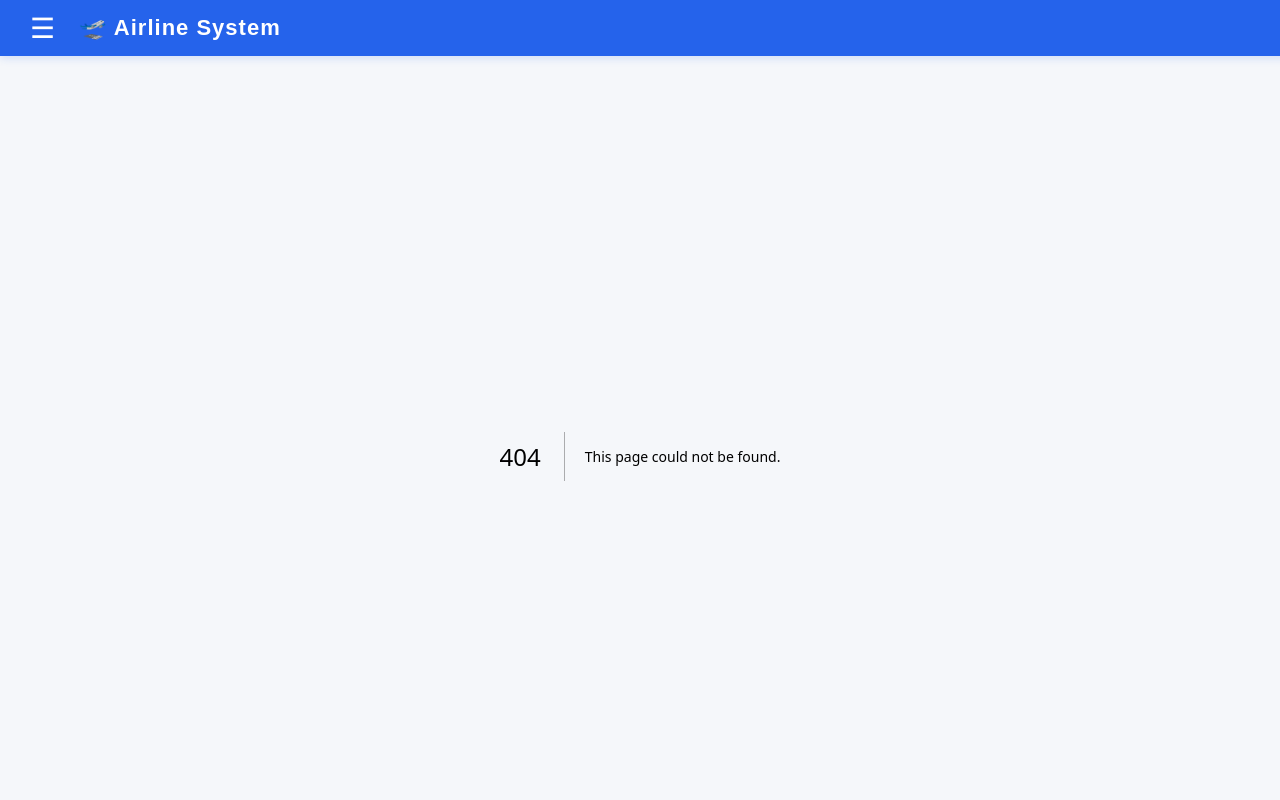
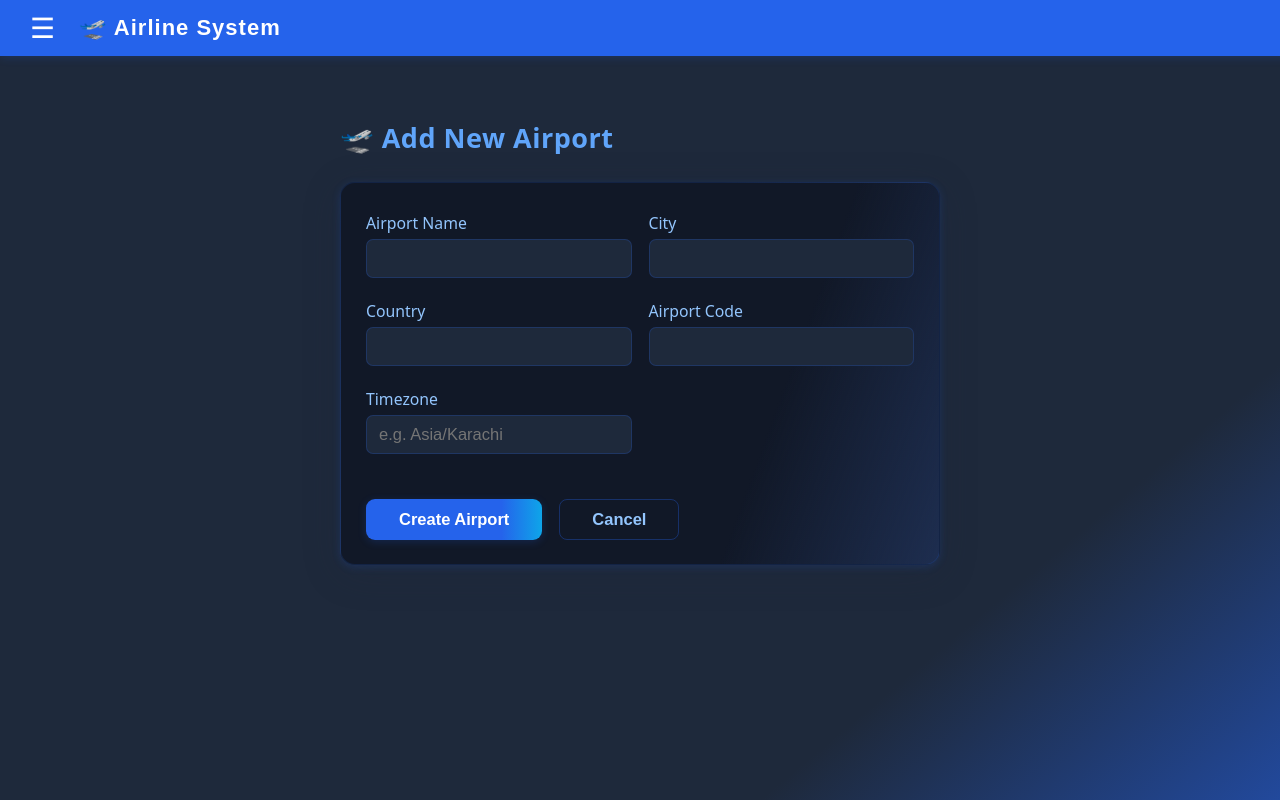
Before and after one commit to ahmad3305/Jahhaaazzz, a Next.js app in the folder frontend/: page /airports/create in a window 1280 px wide. Before the commit this address had no page. Shown: the top 800 px of the page. Built offline with nearby package versions, Linux system fonts and the light colour scheme.

Commit message:
Create page.tsx

```diff
--- /dev/null
+++ b/frontend/app/(admin)/airports/create/page.tsx
@@ -0,0 +1,119 @@
+"use client";
+
+import React, { useState } from "react";
+import { useRouter } from "next/navigation";
+import { API_BASE } from "@/app/config";
+
+export default function AirportCreatePage() {
+  const router = useRouter();
+
+  const [airport_name, setAirportName] = useState("");
+  const [city, setCity] = useState("");
+  const [country, setCountry] = useState("");
+  const [airport_code, setAirportCode] = useState("");
+  const [timezone, setTimezone] = useState("");
+  const [submitting, setSubmitting] = useState(false);
+  const [error, setError] = useState("");
+  const [validationErrors, setValidationErrors] = useState<string[]>([]);
+
+  async function handleSubmit(e: React.FormEvent) {
+    e.preventDefault();
+    setValidationErrors([]);
+    setError("");
+    const errs: string[] = [];
+    if (!airport_name) errs.push("Airport name is required.");
+    if (!city) errs.push("City is required.");
+    if (!country) errs.push("Country is required.");
+    if (!airport_code) errs.push("Airport code is required.");
+    if (!timezone) errs.push("Timezone is required.");
+    if (errs.length > 0) { setValidationErrors(errs); return; }
+
+    setSubmitting(true);
+    try {
+      const token = localStorage.getItem("token") || "";
+      const res = await fetch(`${API_BASE}/airports`, {
+        method: "POST",
+        headers: { "Content-Type": "application/json", Authorization: `Bearer ${token}` },
+        body: JSON.stringify({ airport_name, city, country, airport_code, timezone }),
+      });
+      const json = await res.json();
+      if (!res.ok || !json.success) {
+        if (Array.isArray(json.errors)) setValidationErrors(json.errors.map(String));
+        else setError(json.message || "Failed to create airport.");
+        return;
+      }
+      router.push("/(admin)/airports");
+    } catch (e: any) {
+      setError(e?.message || "Failed to create airport.");
+    } finally {
+      setSubmitting(false);
+    }
+  }
+
+  return (
+    <div style={styles.bg}>
+      <div style={styles.shell}>
+        <h1 style={styles.title}>🛫 Add New Airport</h1>
+        <div style={styles.card}>
+          <form onSubmit={handleSubmit} style={styles.form}>
+            {error && <div style={styles.error}>{error}</div>}
+            {validationErrors.length > 0 && (
+              <div style={styles.errorList}>{validationErrors.map((e, i) => <div key={i}>• {e}</div>)}</div>
+            )}
+            <div style={styles.fieldsGrid}>
+              <div style={styles.labelGroup}>
+                <label style={styles.label}>Airport Name</label>
+                <input style={styles.input} value={airport_name} onChange={e => setAirportName(e.target.value)} maxLength={128} required />
+              </div>
+              <div style={styles.labelGroup}>
+                <label style={styles.label}>City</label>
+                <input style={styles.input} value={city} onChange={e => setCity(e.target.value)} maxLength={64} required />
+              </div>
+              <div style={styles.labelGroup}>
+                <label style={styles.label}>Country</label>
+                <input style={styles.input} value={country} onChange={e => setCountry(e.target.value)} maxLength={64} required />
+              </div>
+              <div style={styles.labelGroup}>
+                <label style={styles.label}>Airport Code</label>
+                <input style={styles.input} value={airport_code} onChange={e => setAirportCode(e.target.value.toUpperCase())} maxLength={12} required />
+              </div>
+              <div style={styles.labelGroup}>
+                <label style={styles.label}>Timezone</label>
+                <input style={styles.input} value={timezone} onChange={e => setTimezone(e.target.value)} maxLength={64} required placeholder="e.g. Asia/Karachi" />
+              </div>
+            </div>
+            <div style={styles.actionBar}>
+              <button type="submit" style={styles.submitBtn} disabled={submitting}>
+                {submitting ? "Creating..." : "Create Airport"}
+              </button>
+              <button
+                type="button"
+                style={styles.cancelBtn}
+                onClick={() => router.push("/(admin)/airports")}
+                disabled={submitting}
+              >Cancel</button>
+            </div>
+          </form>
+        </div>
+      </div>
+    </div>
+  );
+}
+
+
+const styles: Record<string, React.CSSProperties> = {
+  bg: { minHeight: "100vh", width: "100vw", background: "linear-gradient(140deg, #1e293b 70%, #2563eb 110%)", color: "#e6eefb", fontFamily: "system-ui,-apple-system,Segoe UI,Roboto,Helvetica,Arial,sans-serif", padding: 0 },
+  shell: { maxWidth: 600, margin: "0 auto", padding: "45px 18px 55px 18px", minHeight: "100vh" },
+  title: { fontSize: 27, fontWeight: 800, color: "#60a5fa", marginBottom: 26, letterSpacing: 0.5, background: "none" },
+  card: { background: "linear-gradient(110deg,#111827 70%, #1d4ed822 100%)", borderRadius: 15, boxShadow: "0 8px 36px #1e293b40, 0 2px 8px #2563eb33", border: "1.3px solid #2563eb26", marginBottom: 21, padding: "29px 25px 24px 25px" },
+  error: { background: "#3f1d1d", color: "#fecaca", fontWeight: 600, padding: "14px 24px", borderRadius: 8, border: "1.5px solid #f87171", margin: "16px 0 8px", fontSize: 16, textAlign: "center" },
+  errorList: { background: "#3f1d1d", color: "#fecaca", fontWeight: 600, fontSize: 15.5, padding: "10px 18px", borderRadius: 10, border: "1.2px solid #f87171", margin: "13px 0 11px", lineHeight: 1.8 },
+  form: { display: "flex", flexDirection: "column", gap: 16 },
+  fieldsGrid: { display: "grid", gridTemplateColumns: "1fr 1fr", gap: "22px 17px", marginBottom: 13 },
+  labelGroup: { display: "flex", flexDirection: "column", gap: 7 },
+  label: { color: "#93c5fd", fontWeight: 500, fontSize: 15.8, marginBottom: -2 },
+  input: { background: "#1e293b", border: "1.2px solid #2563eb39", borderRadius: 7, color: "#e6eefb", fontSize: 16.5, padding: "9px 12px", outline: "none" },
+  actionBar: { display: "flex", gap: 17, marginTop: 16 },
+  submitBtn: { background: "linear-gradient(90deg,#2563eb 77%, #0ea5e9)", color: "#fff", border: "none", borderRadius: 9, fontWeight: 700, fontSize: 16.5, padding: "10px 33px", cursor: "pointer", boxShadow: "0 2px 8px #2563eb33" },
+  cancelBtn: { background: "none", color: "#93c5fd", border: "1.3px solid #2563eb56", borderRadius: 8, fontWeight: 600, fontSize: 16.5, padding: "10px 32px", cursor: "pointer" },
+};
```
